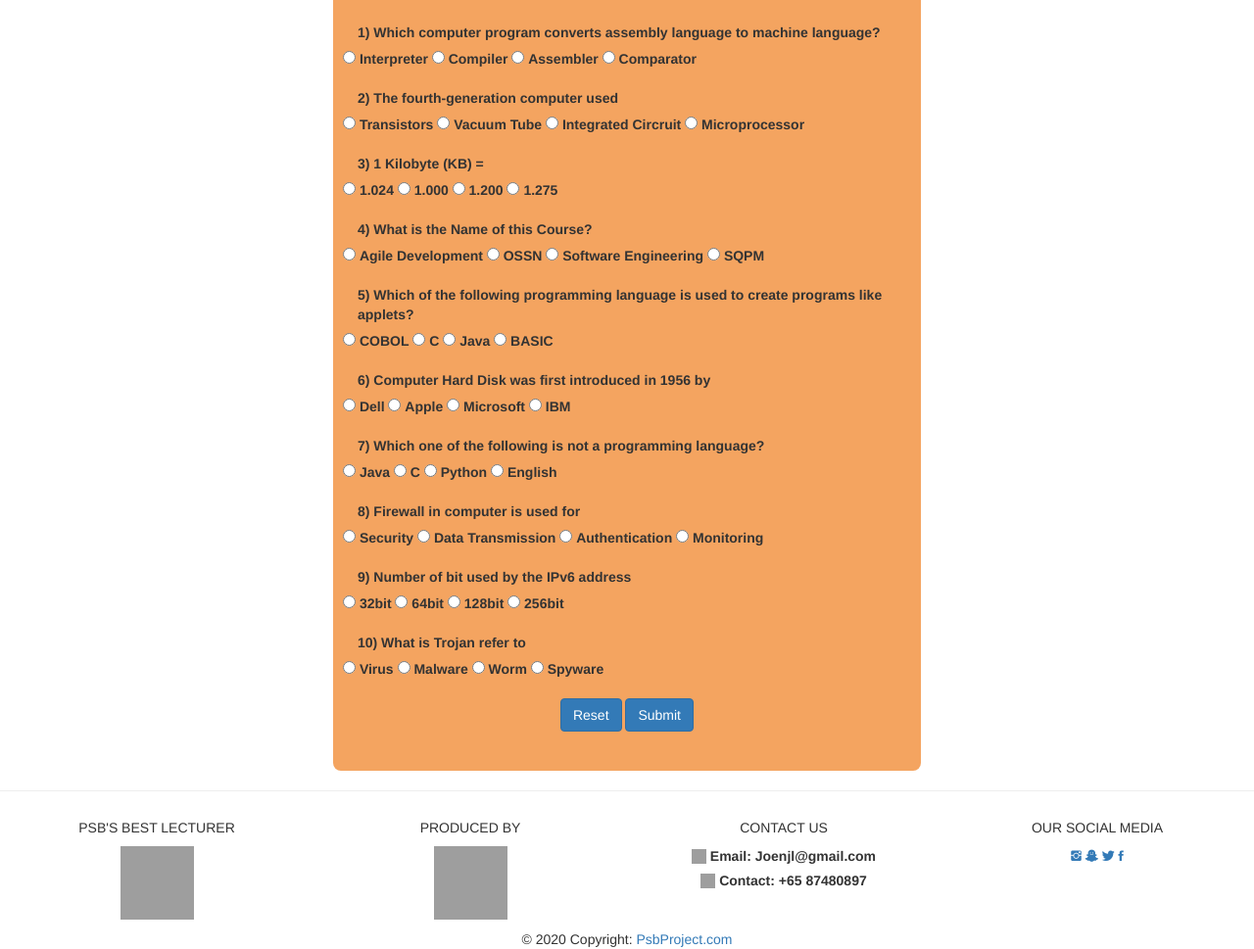
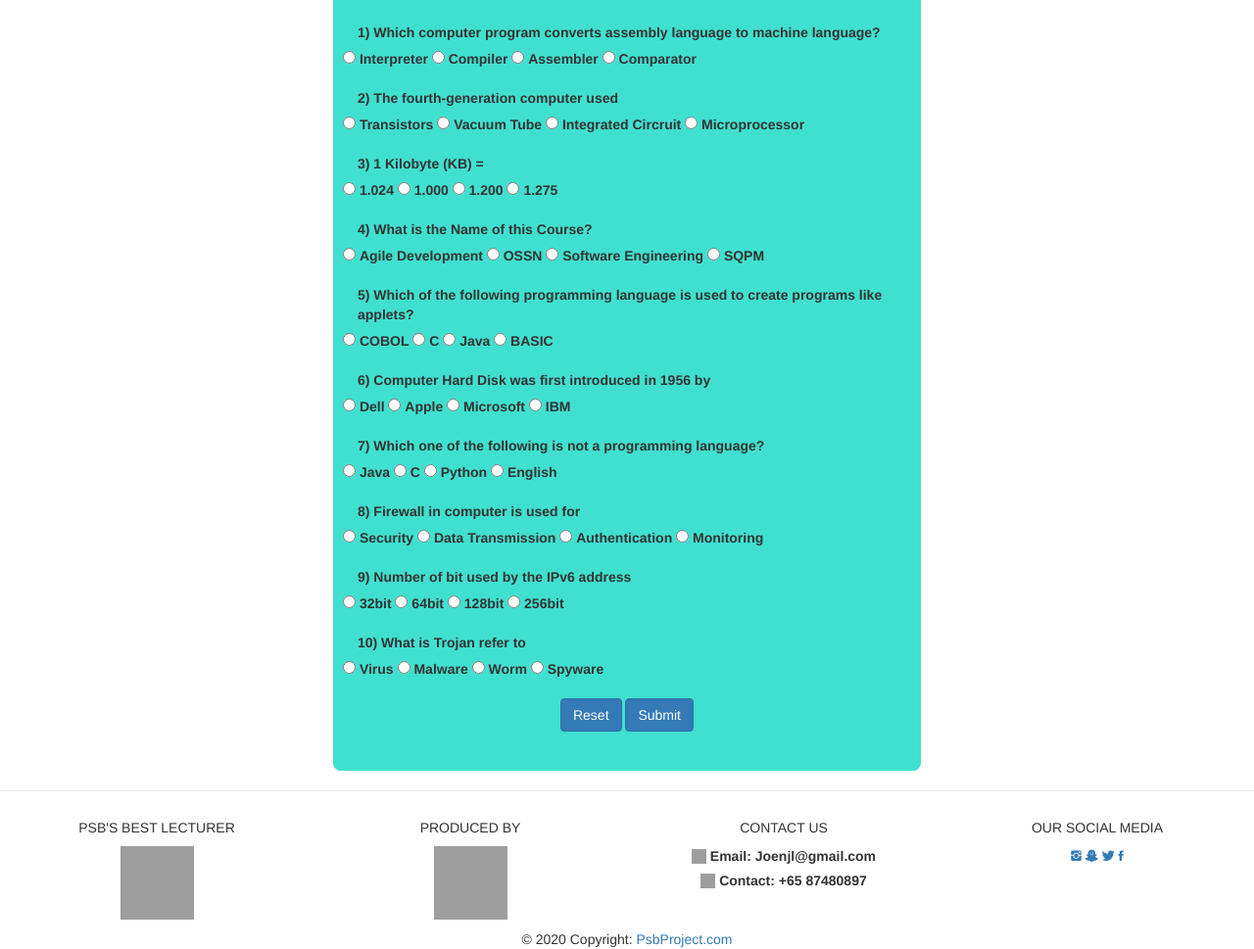
Before and after one commit to jng27/Agile, a Django app: page /catalog/ in a window 1280 px wide. Shown: the part 641-1610 px from the top of the page at 98% size. Run offline with Django 3.2, Linux system fonts and the light colour scheme; data comes from the database, SQL or seed files in the repository; some libraries are stand-ins or nearby versions; grey boxes are pictures that could not be loaded.

Commit message:
change colour for MCQ

```diff
--- a/psb_project/locallibrary/catalog/templates/template.html
+++ b/psb_project/locallibrary/catalog/templates/template.html
@@ -14,7 +14,7 @@
         .container {
             width: 600px;
             margin: 0px auto;
-            background-color:sandybrown;
+            background-color:turquoise;
             padding: 40px;
             border-radius: 8px;
 
```
